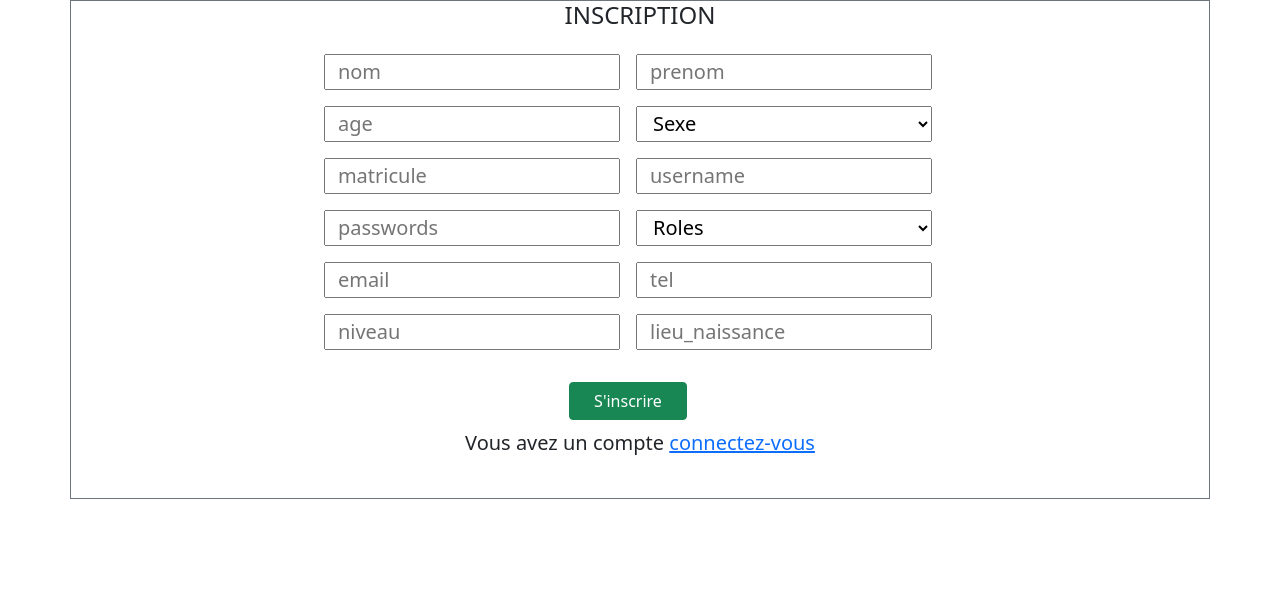
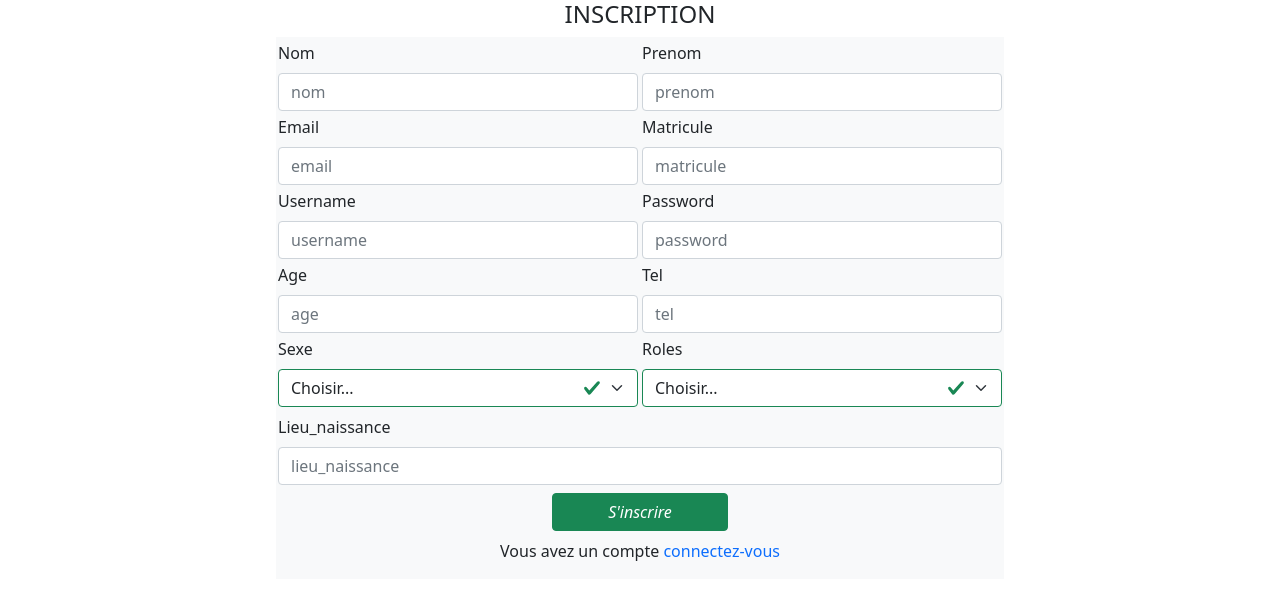
Before and after one commit to Abdoul-Lelou/Ecole_reussite, a PHP site: page /pages/inscription.php in a window 1280 px wide. Shown: the top 600 px of the page. Run offline with PHP 8.4, Linux system fonts and the light colour scheme; data that the repository does not hold is empty.

Commit message:
inscription

```diff
--- a/index.php
+++ b/index.php
@@ -16,7 +16,6 @@
 <body>
     <div class="container">
 
-
     </div>
 </body>
 </html>
--- a/model/model.php
+++ b/model/model.php
@@ -13,31 +13,15 @@
             }
         }
 
-        public function edit($id,$nom,$prenom){
-            $sql= $this->db->prepare('UPDATE apprenant SET nom=:nom,prenom=:prenom WHERE id=:id');
-                $sql->execute(array(
-                    'nom'=> $nom,
-                    'prenom'=> $prenom,
-                    'id'=>$id
-                ));
-                return $sql;
+        public function generateMatricule(){
+
         }
 
-        public function ajoutApprenant($nom,$prenom){
-                $sql= $this->db->prepare('INSERT INTO apprenant(`id`,`nom`,`prenom`)VALUES(null,:nom,:prenom)');
+        public function ajoutEleve($nom,$prenom,$age,$sexe,$username,$passwords,$roles,$niveau,$lieu_naissance){
 
-                $sql->execute(array(
-                    'nom'=> $nom,
-                    'prenom'=> $prenom
-                ));
-                return $sql;
-        }
-
-        public function addUser($nom,$prenom,$age,$sexe,$username,$passwords,$roles,$matricule,
-                                $lieu_naissance=null,$email=null,$niveau=null,$tel=null){
-
-            $sql=$this->db->prepare('INSERT INTO `user` ( `nom`, `prenom`, `age`, `sexe`,`username`,`passwords`,`roles`,`tel`,`matricule`,`lieu_naissance`,`niveau`,`email`)
-                                            VALUES (:nom,:prenom,:age,:sexe,:username,:passwords,:roles,:tel,:matricule,:lieu_naissance,:niveau,:email)');
+            try {
+                $sql=$this->db->prepare('INSERT INTO `user` ( `nom`, `prenom`, `age`, `sexe`,`username`,`passwords`,`roles`,`niveau`,`lieu_naissance`)
+                                            VALUES (:nom,:prenom,:age,:sexe,:username,:passwords,:roles,:niveau,:lieu_naissance)');
 
                         $sql->execute(array(
 
@@ -48,13 +32,52 @@
                         'username' => $username,
                         'passwords' => $passwords,
                         'roles' => $roles,
-                        'tel' => $tel,
+                        'niveau' => $niveau,
+                        'lieu_naissance' => $lieu_naissance
+
+                        ));
+                    // return $sql;
+                    if ($sql) {
+                        # code...
+                        echo "<script>alert('Inscription reussie')</script>";
+                        $sql->closeCursor();
+                    }
+            } catch (\Throwable $th) {
+                echo $th->getMessage();
+                $sql->closeCursor();
+            }
+        }
+
+        public function addUser($nom,$prenom,$age,$sexe,$username,$passwords,$roles,$matricule,$lieu_naissance=null,$email=null,$tel=null){
+
+            try {
+                $sql=$this->db->prepare('INSERT INTO `user` ( `nom`, `prenom`, `age`, `sexe`,`username`,`passwords`,`roles`,`matricule`,`lieu_naissance`,`email`,`tel`)
+                                            VALUES (:nom,:prenom,:age,:sexe,:username,:passwords,:roles,:matricule,:lieu_naissance,:email,:tel)');
+
+                        $sql->execute(array(
+
+                        'nom' =>$nom,
+                        'prenom' => $prenom,
+                        'age' => $age,
+                        'sexe' => $sexe,
+                        'username' => $username,
+                        'passwords' => $passwords,
+                        'roles' => $roles,
                         'matricule' => $matricule,
                         'lieu_naissance' => $lieu_naissance,
-                        'niveau' => $niveau,
-                        'email' => $email
+                        'email' => $email,
+                        'tel' => $tel
                         ));
-                    return $sql;
+                    // return $sql;
+                    if ($sql) {
+
+                        echo "<script>alert('Inscription reussie')</script>";
+                        $sql->closeCursor();
+                    }
+            } catch (\Throwable $th) {
+                // echo $th->getMessage();
+                $sql->closeCursor();
+            }
         }
 
         public function updateUser(){
--- a/pages/connection.php
+++ b/pages/connection.php
@@ -9,6 +9,6 @@
 
         $user = new ModelUser();
 
-        $user->edit($id,$nom,$prenom);
+        // $user->edit($id,$nom,$prenom);
 
     }
--- a/pages/inscription.php
+++ b/pages/inscription.php
@@ -1,19 +1,28 @@
 <?php
     require '../model/model.php';
 
-    if (isset($_POST['nom'],$_POST['prenom'],$_POST['age'],$_POST['sexe'],$_POST['matricule'],$_POST['username'],
-                $_POST['passwords'],$_POST['roles'],$_POST['tel'],$_POST['email'],$_POST['lieu_naissance'],
-                        $_POST['niveau'],$_POST['salaire'])) {
+    // if (isset($_POST['nom'],$_POST['prenom'],$_POST['age'],$_POST['sexe'],$_POST['matricule'],$_POST['username'],
+    //             $_POST['passwords'],$_POST['roles'],$_POST['tel'],$_POST['email'],$_POST['lieu_naissance'])) {
 
+                                // var_dump($_POST['nom'],$_POST['prenom'],$_POST['age'],$_POST['sexe'],$_POST['matricule'],$_POST['username'],
+                                // $_POST['passwords'],$_POST['roles'],$_POST['tel'],$_POST['email'],$_POST['lieu_naissance']);die;
 
             $requeste = new ModelUser();
 
             $requeste->addUser($_POST['nom'],$_POST['prenom'],$_POST['age'],$_POST['sexe'],
                             $_POST['username'],$_POST['passwords'],$_POST['roles'],$_POST['matricule'], $_POST['lieu_naissance'],
-                            $_POST['email'],$_POST['niveau'],$_POST['tel']);
+                            $_POST['email'],$_POST['tel']);
+
+            // var_dump($_POST['nom'],$_POST['prenom'],$_POST['age'],$_POST['sexe'],
+            // $_POST['username'],$_POST['passwords'],$_POST['roles'], $_POST['lieu_naissance'],
+            // $_POST['niveau']);die;
+
+            // $requeste->ajoutEleve($_POST['nom'],$_POST['prenom'],$_POST['age'],$_POST['sexe'],
+            //                     $_POST['username'],$_POST['passwords'],$_POST['roles'], $_POST['lieu_naissance'],
+            //                     $_POST['niveau']);
 
 
-    }
+    // }
 ?>
 
 
@@ -29,62 +38,126 @@
 </head>
 <body>
 
-    <div class="container border border-secondary d-flex justify-content-center">
-        <div class="col-md-8">
-                <div class="row  text text-center">
+    <div class="container d-flex justify-content-center">
+        <div class="col-md-8  ">
+                <div class=" text text-center mb-2">
                     <h4>INSCRIPTION </h4>
                 </div>
 
-                <form action="inscription.php" method="post" class="form-control-lg">
-                <fieldset class="row mb-3">
-                <div class="row d-flex justify-content-center">
+                <form class="row g-1 d-flex justify-content-center no-wrap m-2  bg-light needs-validation" novalidate action="inscription.php" method="post" >
+                    <div class="col-md-6 ">
+                        <label for="input1" class="form-label">Nom</label>
+                        <input type='text' name='nom' placeholder="nom" class="form-control" id="validationServer01" required>
+                        <div class="valid-feedback" id="validationServer01"></div>
+                        <div  class="invalid-feedback" id="validationServer01">Champ invalide</div>
+                    </div>
+                    <div class="col-md-6">
+                        <label for="input2" class="form-label">Prenom</label>
+                        <input type="text" class="form-control" name="prenom" placeholder="prenom" id="validationServer02" required>
+                        <div class="valid-feedback"> </div>
+                        <div  class="invalid-feedback">Champ invalide</div>
+                    </div>
 
-                    <input type='text' name='nom' placeholder="nom" class="col-5 m-2">
-                    <input type="text" name="prenom" placeholder="prenom" class="col-5 m-2">
-                    <input type="text" name="age" placeholder="age" class="col-5 m-2">
+                    <div class="col-md-6">
+                        <label for="input3" class="form-label">Email</label>
+                        <input type="email" class="form-control" name="email" placeholder="email" id="validationServer03" required>
+                        <div class="valid-feedback"></div>
+                        <div  class="invalid-feedback">Champ invalide</div>
+                    </div>
+                    <div class="col-md-6">
+                        <label for="input4" class="form-label">Matricule</label>
+                        <input type="text" name="matricule" onchange='return clkform2()' placeholder="matricule" class="form-control" id="validationServer04" required>
+                        <div class="valid-feedback"></div>
+                        <div  class="invalid-feedback">Champ invalide</div>
+                    </div>
+                    <div class="col-md-6">
+                        <label for="input5" class="form-label">Username</label>
+                        <input type="text" name="username" placeholder="username" class="form-control" id="validationServer05" required>
+                        <div class="valid-feedback"></div>
+                        <div  class="invalid-feedback">Champ invalide</div>
+                    </div>
+                    <div class="col-md-6">
+                        <label for="input6" class="form-label">Password</label>
+                        <input type="password" class="form-control" name="passwords" placeholder="password" id="validationServer06" required>
+                        <div class="valid-feedback"></div>
+                        <div  class="invalid-feedback">Champ invalide</div>
+                    </div>
+                    <div class="col-md-6">
+                        <label for="input7" class="form-label">Age</label>
+                        <input type="text" name="age" onchange="checkAge()"  placeholder="age" class="form-control age" id="validationServer07" required>
+                        <div class="valid-feedback"></div>
+                        <div  class="invalid-feedback">Champ invalide</div>
+                        <div  class="invalid-age" style="display: none;">Age invalide</div>
+                    </div>
+                    <div class="col-md-6">
+                        <label for="input8" class="form-label">Tel</label>
+                        <input type="tel" name="tel" onchange="checkTel()" placeholder="tel" class="form-control" id="validationServer08" required>
+                        <div class="valid-feedback"></div>
+                        <div  class="invalid-feedback">Champ invalide</div>
+                        <div  class="invalid-tel" style="display: none;">Tel invalide</div>
+                    </div>
 
-                    <select name="sexe" id="sexe" class="col-5 m-2">
-                        <option selected='select'>Sexe</option>
+                    <div class="col-md-6">
+                        <label for="input9" class="form-label">Sexe</label>
+                        <select name="sexe" id="roles" class="form-select is-valid" id="validationServer10" required>
+                            <option selected disabled value="">Choisir...</option>
                             <option value="m" name='sexe'>M</option>
                             <option value="f" name='sexe'>F</option>
                         </select>
+                        <div class="valid-feedback"></div>
+                        <div  class="invalid-feedback"></div>
+                    </div>
+                    <div class="col-md-6">
+                        <label for="input10" class="form-label">Roles</label>
+                        <select name="roles" id="roles" class="form-select is-valid"  id="validationServer10" required>
+                            <option selected disabled value="">Choisir...</option>
+                            <option value="employer" name='role'>Employer</option>
+                        </select>
+                        <div class="valid-feedback"></div>
+                        <div  class="invalid-feedback"></div>
+                    </div>
+                    <div class="col-md-12">
+                        <label for="input11" class="form-label">Lieu_naissance</label>
+                        <input type="text" name="lieu_naissance" placeholder="lieu_naissance" class="form-control" id="validationServer11" required>
+                        <div class="valid-feedback"></div>
+                        <div  class="invalid-feedback">Champ invalide</div>
+                    </div>
+
+                    <!-- <div class="col-12">
+                        <button type="submit" class="btn btn-primary">Sign in</button>
+                    </div>  -->
+                    <div class="row d-flex justify-content-center mt-2">
+                        <button type="submit" class="btn btn-success col-3" >
+                            <i class="spinOff">S'inscrire</i>
+                            <i class="spinOn" style="display: none">
+                                <span class="spinner-border spinner-border-sm"  aria-hidden="true"></span>
+                                Loading...
+                            </i>
+                        </button>
 
                      </div>
-                <div class="row d-flex justify-content-center">
-                    <input type="text" name="matricule" placeholder="matricule" class="col-5 m-2">
-                    <input type="text" name="username" placeholder="username" class="col-5 m-2">
-                    <input type="password" name="passwords" placeholder="passwords" class="col-5 m-2">
-                    <select name="roles" id="roles" class="col-5 m-2">
-                        <option selected='select'>Roles</option>
-                        <option value="admin" name='role'>Admin</option>
-                        <option value="employer" name='role'>Employer</option>
-                        <option value="eleve" name='role'>Eleve</option>
-                    </select>
+
+                    <span class="text text-center mt-2">
+                        <p>Vous avez un compte
+                            <a href="connexion.php" style="text-decoration:none;"> connectez-vous</a>
+                        </p>
+                    </span>
+                </form>
+
+
+            </div>
         </div>
 
-                <div class="row d-flex justify-content-center">
-                    <input type="email" name="email" placeholder="email" class="col-5 m-2">
-                    <input type="tel" name="tel" placeholder="tel" class="col-5 m-2">
-                    <input type="text" name="niveau" placeholder="niveau" class="col-5 m-2">
-                    <input type="text" name="lieu_naissance" placeholder="lieu_naissance" class="col-5 m-2">
-                </div>
-
-
-
-
-                    <div class="row d-flex justify-content-center mt-4">
+        <!-- <div class="row d-flex justify-content-center mt-4">
             <button type="submit" class="btn btn-success col-2">S'inscrire</button>
         </div>
 
         <span class="text text-center mt-2">
             <p>Vous avez un compte <a href="connexion.php"> connectez-vous</a></p>
 
-                    </span>
+        </span> -->
 
-
-                </form>
-            </div>
-    </div>
+        <script src="js/inscription.js"></script>
 
 </body>
 </html>
--- /dev/null
+++ b/pages/js/inscription.js
@@ -0,0 +1,68 @@
+(function () {
+    'use strict'
+
+    // Fetch all the forms we want to apply custom Bootstrap validation styles to
+    var forms = document.querySelectorAll('.needs-validation');
+    var age = document.querySelector('#validationServer07');
+
+    const selectElement = document.querySelector('#validationServer07');
+
+            selectElement.addEventListener('submit', (event) => {
+            const result = document.querySelector('.result');
+            result.textContent = `You like ${event.target.value}`;
+            event.preventDefault()
+            event.stopPropagation()
+            });
+
+    // Loop over them and prevent submission
+    // Array.prototype.slice.call(forms)
+    forms.forEach(function (form) {
+        form.addEventListener('submit', function (event) {
+            if (!form.checkValidity()) {
+                event.preventDefault()
+                event.stopPropagation()
+            }
+            spinBtn();
+            form.classList.add('was-validated');
+        }, false)
+        })
+    })()
+
+    function checkAge(){
+        const age = document.querySelector('#validationServer07');
+
+        if (age.value <18){
+                document.querySelector('.invalid-age').style.display='block';
+                document.querySelector('.invalid-age').style.color='red';
+            setTimeout(()=>{
+                document.querySelector('.invalid-age').style.display='none';
+                document.querySelector('#validationServer07').value='';
+            },3000);
+        }
+    }
+    function checkTel(){
+        const age = document.querySelector('#validationServer08');
+
+        if (age.value.length <9){
+                document.querySelector('.invalid-tel').style.display='block';
+                document.querySelector('.invalid-tel').style.color='red';
+            setTimeout(()=>{
+                document.querySelector('.invalid-tel').style.display='none';
+                document.querySelector('#validationServer08').value='';
+            },3000);
+        }
+    }
+
+    function spinBtn(){
+        const spinOn = document.querySelector('.spinOn');
+        const spinOff = document.querySelector('.spinOff');
+
+        spinOff.style.display = "none";
+        spinOn.style.display = "block"
+
+        setTimeout(()=>{
+            spinOff.style.display = "block";
+            spinOn.style.display = "none";
+        },2000)
+
+    }
--- a/pages/list_eleve.php
+++ /dev/null
@@ -1 +0,0 @@
-<kj>kdjdfj</kj></kj>
```
Lines whose indentation alone changed are shown as unchanged.
